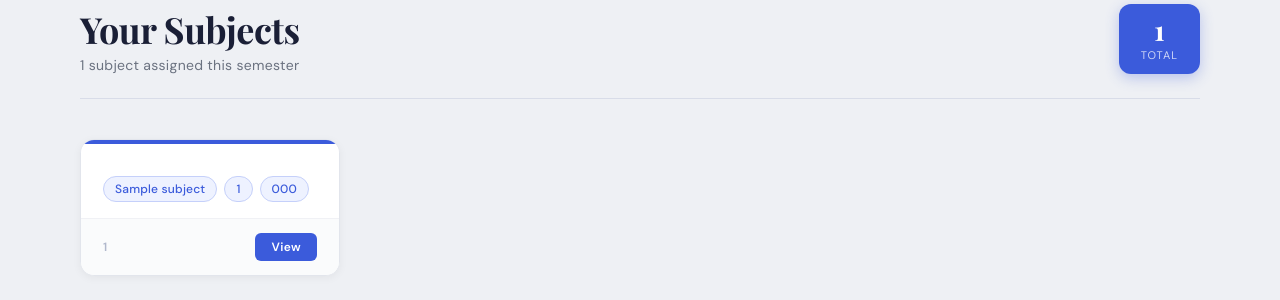
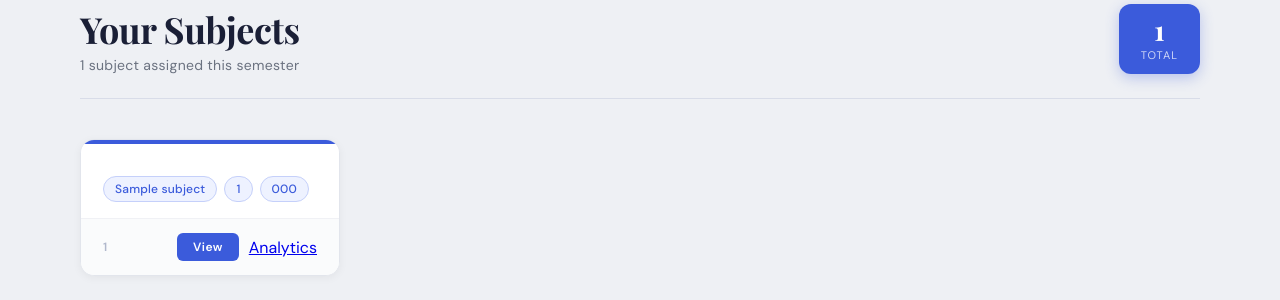
Before and after one commit to alanaj77/College-Internal-Evaluation-System, a Flask app: page /dashboard in a window 1280 px wide. Shown: the part 108-408 px from the top of the page. Run offline with Flask 3, Linux system fonts and the light colour scheme; the visitor is signed in with stand-in values (Sample User, id 1); tables that the repository leaves empty or names only in its code hold one stand-in row (values such as "Sample post"); data that the repository does not hold is empty.

Commit message:
Add button for performance in subject card

```diff
--- a/app/templates/dashboard.html
+++ b/app/templates/dashboard.html
@@ -46,9 +46,16 @@
             </div>
             <div class="card-footer" >
                 <span class="card-number">{{ loop.index }}</span>
-                <div class="card-actions" >
+
+                <div class="card-actions" style="display: flex; gap: 10px; align-items: center;">
                     <button class="action-btn">View</button>
+
+                    <a href="{{ url_for('views.performance_graphs', pid=subject.p_id, tid=subject.t_id, semno=subject.sem_number, sub_code=subject.subject_code) }}"
+                       class="btn-analytics"
+                       onclick="event.stopPropagation();"> Analytics
+                    </a>
                 </div>
+
             </div>
         </div>
         {% endfor %}
```
